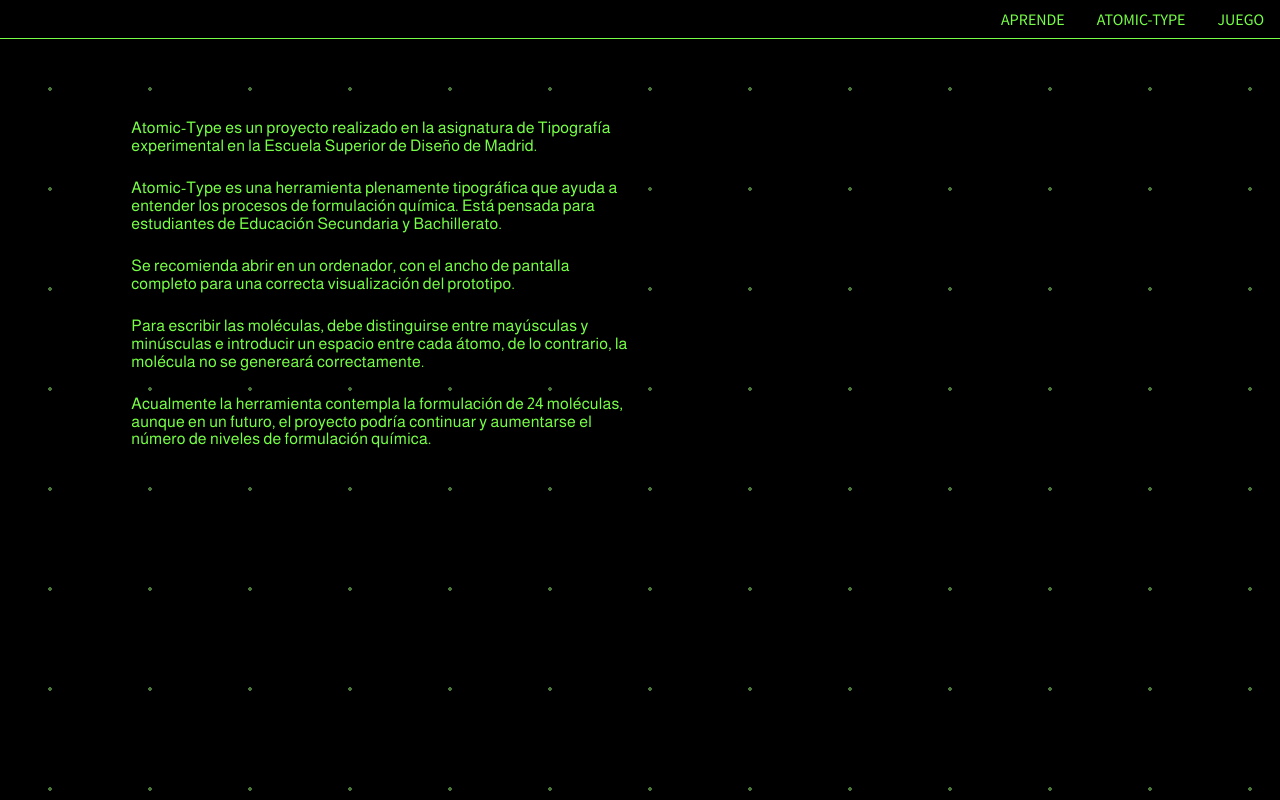
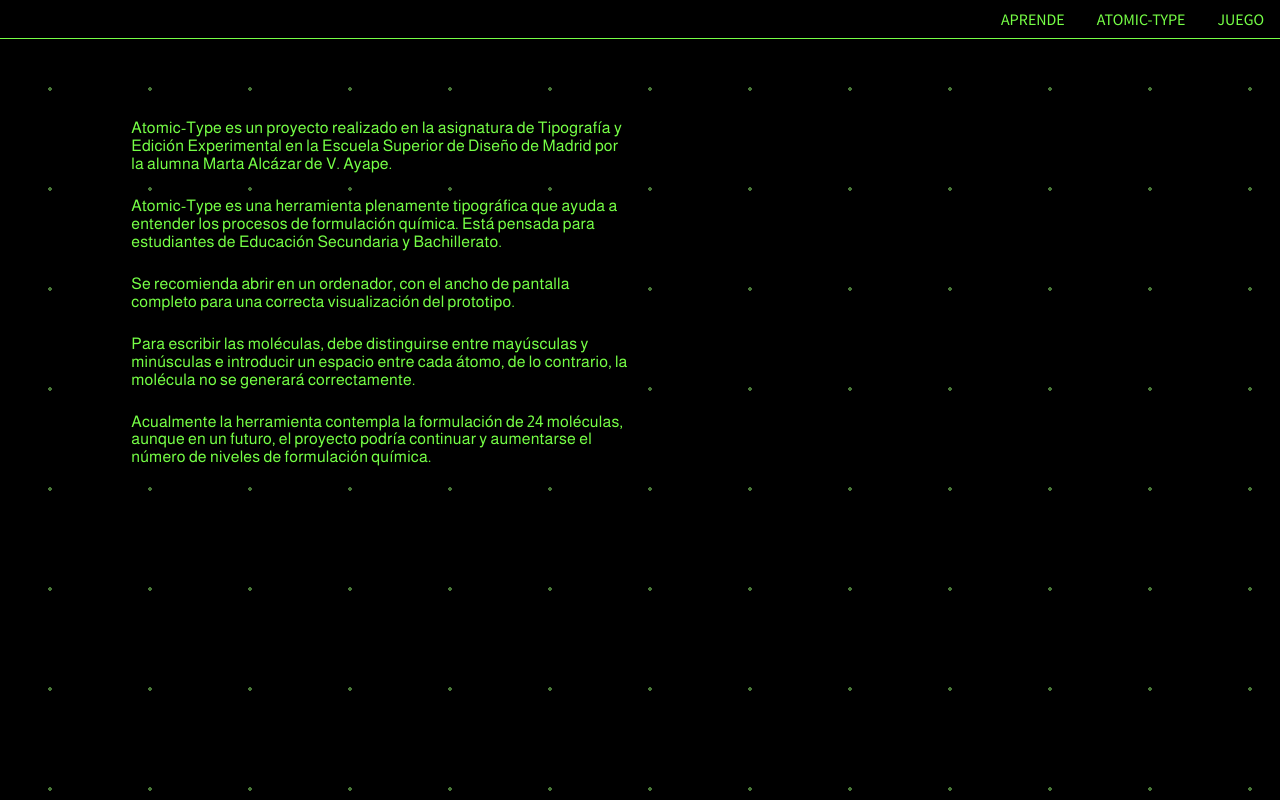
Before and after one commit to MartaAlcazar/AtomicType, a plain HTML site: page pages/sobreAtomicType.html in a window 1280 px wide. Shown: the top 800 px of the page. Drawn offline with nearby package versions, Linux system fonts and the light colour scheme.

Commit message:
last commit

```diff
--- a/pages/sobreAtomicType.html
+++ b/pages/sobreAtomicType.html
@@ -45,7 +45,7 @@
             <div class="container">
                 <div class="input">
                     <p>
-                        Atomic-Type es un proyecto realizado en la asignatura de Tipografía experimental en la Escuela Superior de Diseño de Madrid.
+                        Atomic-Type es un proyecto realizado en la asignatura de Tipografía y Edición Experimental en la Escuela Superior de Diseño de Madrid por la alumna Marta Alcázar de V. Ayape.
 
 
                     </p>
@@ -54,7 +54,7 @@
                     Se recomienda abrir en un ordenador, con el ancho de pantalla completo para una correcta visualización del prototipo.
                 </p>
                 <p>
-                    Para escribir las moléculas, debe distinguirse entre mayúsculas y minúsculas e introducir un espacio entre cada átomo, de lo contrario, la molécula no se genereará correctamente.
+                    Para escribir las moléculas, debe distinguirse entre mayúsculas y minúsculas e introducir un espacio entre cada átomo, de lo contrario, la molécula no se generará correctamente.
                 </p>
                 <p>
                     Acualmente la herramienta contempla la formulación de 24 moléculas, aunque en un futuro, el proyecto podría continuar y aumentarse el número de niveles de formulación química.
```
Also changed, not shown: 1 other file.
